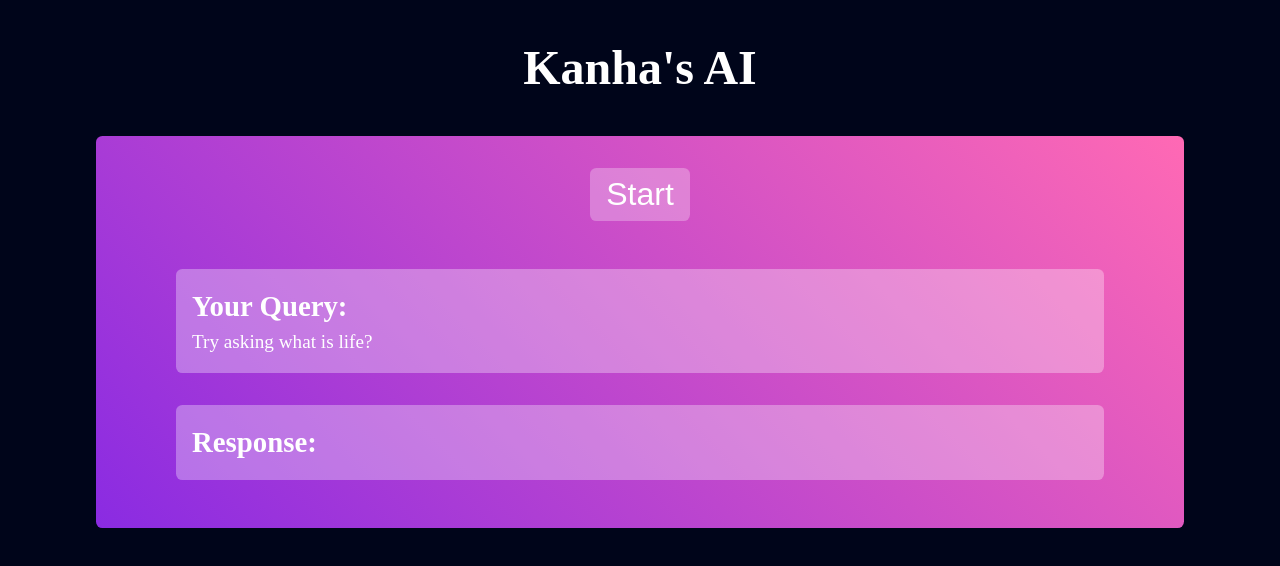
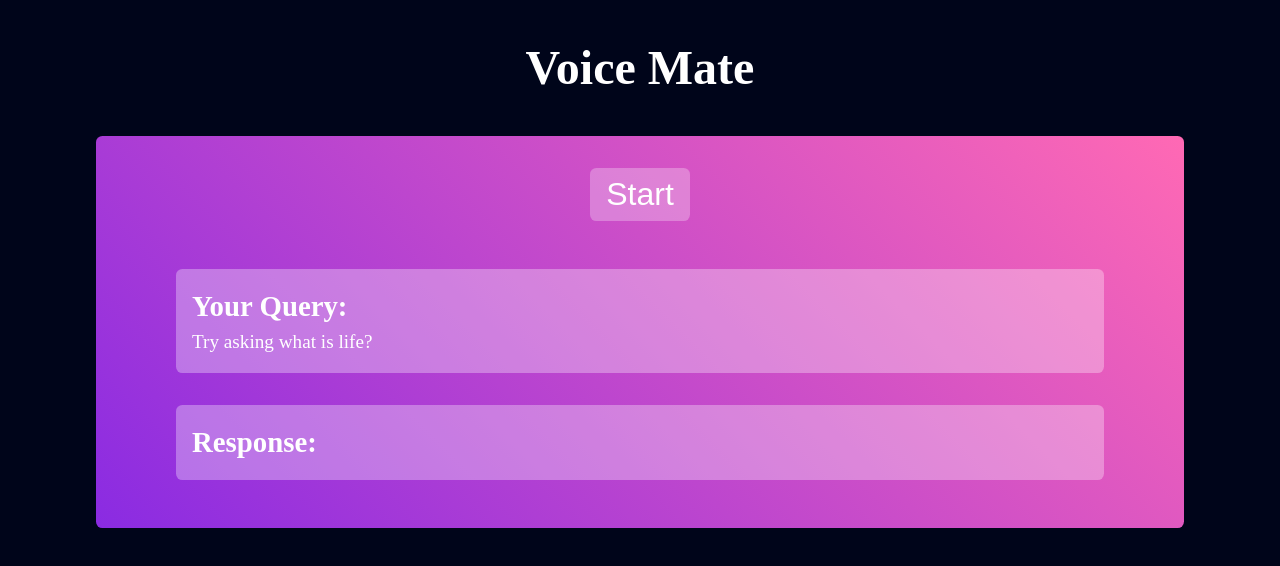
Before and after one commit to Coder-sam-007/voice-mate, a website built with Vite: page client/index.html in a window 1280 px wide. Built offline with nearby package versions, Linux system fonts and the light colour scheme.

Commit message:
voice mate name changed

```diff
--- a/client/index.html
+++ b/client/index.html
@@ -4,21 +4,19 @@
 <head>
   <meta charset="utf-8">
   <meta name="viewport" content="width=device-width">
-  <title>Kanha's AI</title>
+  <title>Voice Mate</title>
   <link href="style.css" rel="stylesheet" type="text/css" />
   <script src="main.js" type="module" defer></script>
 </head>
 
 <body>
-
   <header>
-    <h1>Kanha's AI</h1>
+    <h1>Voice Mate</h1>
   </header>
 
   <main>
     <div class="btn-container">
       <button class="btn active" id="start">Start</button>
-
     </div>
 
     <section class="container">
@@ -34,9 +32,6 @@
     </section>
   </main>
 
-
-
-
 </body>
 
 </html>
--- a/client/package.json
+++ b/client/package.json
@@ -1,5 +1,6 @@
 {
-  "name": "kanha-ai",
+  "name": "voice-mate",
+  "author": "Sameer jain",
   "private": true,
   "version": "0.0.0",
   "type": "module",
--- a/server/package.json
+++ b/server/package.json
@@ -1,5 +1,6 @@
 {
-  "name": "codex-server",
+  "name": "voice-mate-server",
+  "author": "Sameer jain",
   "private": true,
   "version": "0.0.0",
   "type": "module",
```
